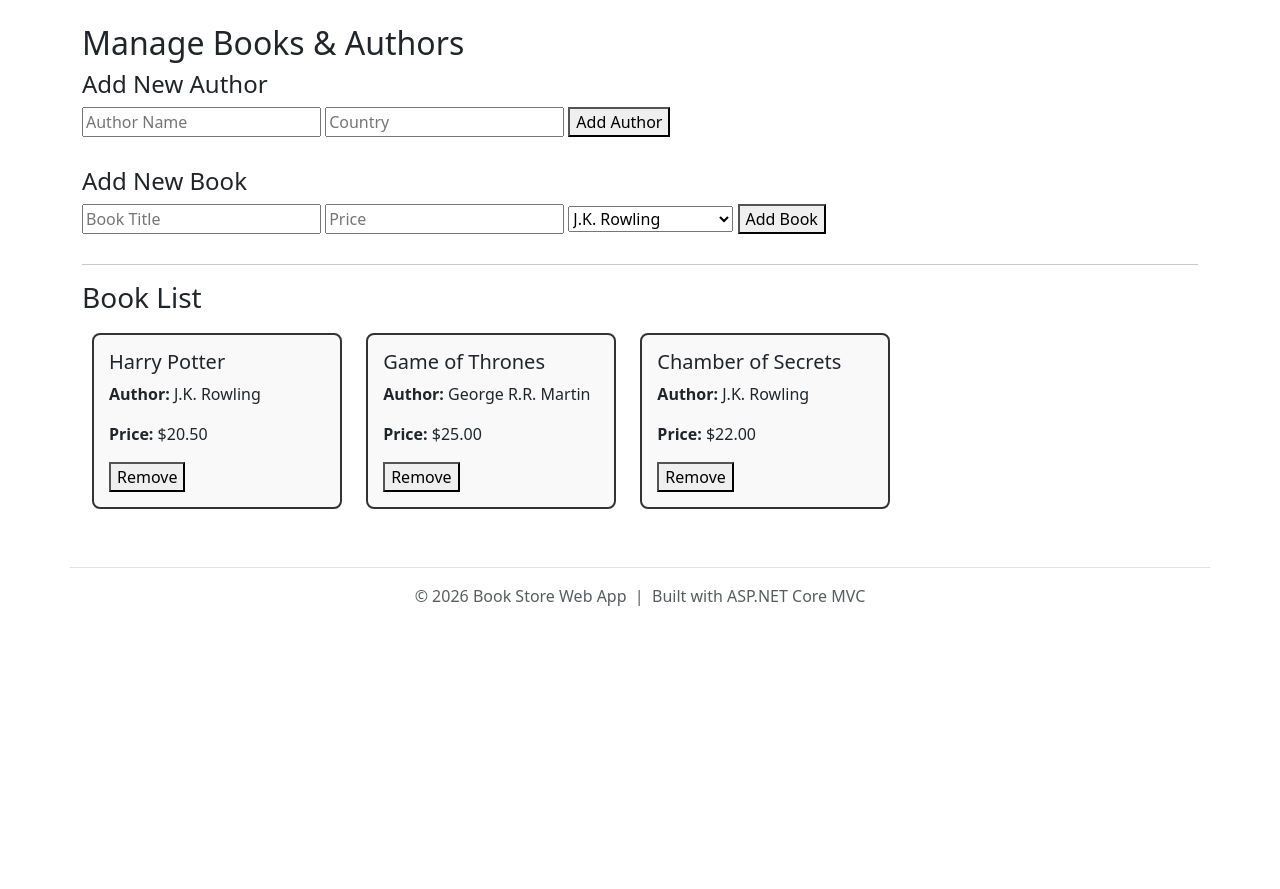
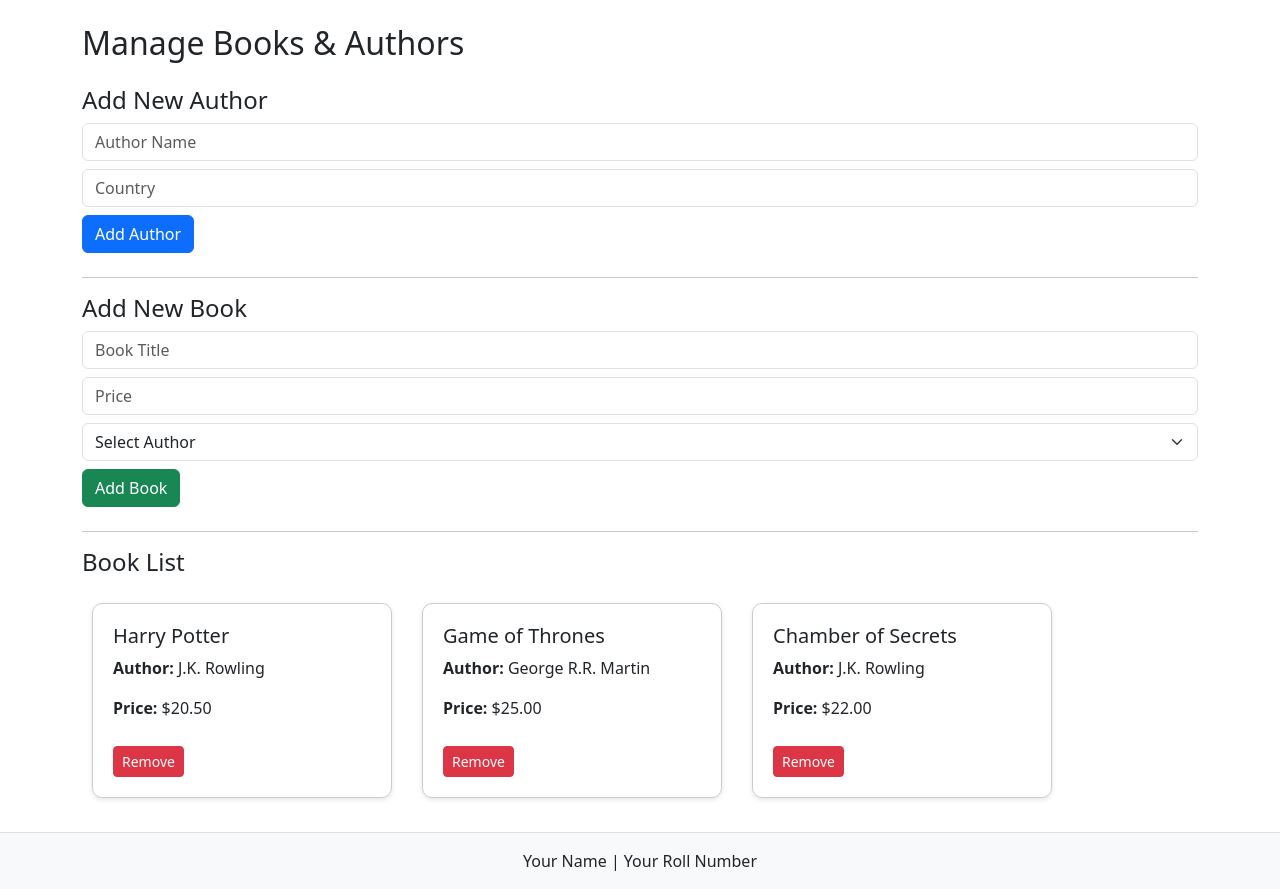
Before and after one commit to 4hmad69/AspNetCore_BookStore, an ASP.NET Core app: page / in a window 1280 px wide. Shown: the part 56-945 px from the top of the page. Before the commit the page ends 662 px from the top, so only its background shows below. Run offline with ASP.NET Core 8, Linux system fonts and the light colour scheme.

Commit message:
UI changes

```diff
--- a/Controllers/HomeController.cs
+++ b/Controllers/HomeController.cs
@@ -1,83 +1,161 @@
-using System.Diagnostics;
+
+using Microsoft.AspNetCore.Mvc;
+using System.Collections.Generic;
+using System.Linq;
 using AspNetCore_BookStore.Models;
-using Microsoft.AspNetCore.Mvc;
 using AspNetCore_BookStore.ViewModels;
-using System.Linq;
 
 namespace AspNetCore_BookStore.Controllers
 {
     public class HomeController : Controller
     {
 
-        private static List<Author> _authors = new List<Author>
+
+        private static List<Author> authors = new List<Author>
         {
-            new Author { Id = 1, Name = "J.K. Rowling", Country = "UK" },
-            new Author { Id = 2, Name = "George R.R. Martin", Country = "USA" }
+            new Author
+            {
+                Id = 1,
+                Name = "J.K. Rowling",
+                Country = "United Kingdom"
+            },
+
+            new Author
+            {
+                Id = 2,
+                Name = "George R.R. Martin",
+                Country = "United States"
+            }
         };
 
-        private static List<Book> _books = new List<Book>
+        private static List<Book> books = new List<Book>
         {
-            new Book { Id = 1, Title = "Harry Potter", Price = 20.50m, AuthorId = 1 },
-            new Book { Id = 2, Title = "Game of Thrones", Price = 25.00m, AuthorId = 2 },
-            new Book { Id = 3, Title = "Chamber of Secrets", Price = 22.00m, AuthorId = 1 }
+            new Book
+            {
+                Id = 1,
+                Title = "Harry Potter",
+                Price = 20.50m,
+                AuthorId = 1
+            },
+
+            new Book
+            {
+                Id = 2,
+                Title = "Game of Thrones",
+                Price = 25.00m,
+                AuthorId = 2
+            },
+
+            new Book
+            {
+                Id = 3,
+                Title = "Chamber of Secrets",
+                Price = 22.00m,
+                AuthorId = 1
+            }
         };
+
+
+
         public IActionResult Index()
         {
-            var vm = new HomeViewModel();
-            vm.Authors = _authors;
-            vm.Books = new List<BookCardViewModel>();
+            HomeViewModel model = new HomeViewModel();
 
-            foreach (var book in _books)
+            model.Authors = authors;
+
+            model.Books = books.Select(b => new BookCardViewModel
             {
-                var author = _authors.FirstOrDefault(a => a.Id == book.AuthorId);
-                vm.Books.Add(new BookCardViewModel
+                Id = b.Id,
+                Title = b.Title,
+                Price = b.Price,
+
+                AuthorName = authors
+                    .FirstOrDefault(a => a.Id == b.AuthorId)?.Name
+                    ?? "Unknown Author"
+
+            }).ToList();
+
+            return View(model);
+        }
+
+
+
+        [HttpPost]
+        public IActionResult AddBook(string title, decimal price, int authorId)
+        {
+            if (!string.IsNullOrWhiteSpace(title))
+            {
+                int newId = books.Count == 0
+                    ? 1
+                    : books.Max(b => b.Id) + 1;
+
+                Book newBook = new Book
                 {
-                    Id = book.Id,
-                    Title = book.Title,
-                    Price = book.Price,
-                    AuthorName = author != null ? author.Name : "Unknown"
-                });
+                    Id = newId,
+                    Title = title,
+                    Price = price,
+                    AuthorId = authorId
+                };
+
+                if (authors.Any(a => a.Id == authorId))
+                {
+                    books.Add(newBook);
+                }
             }
-            return View(vm);
+
+            return RedirectToAction("Index");
         }
+
+
+        [HttpPost]
+        public IActionResult AddAuthor(string name, string country)
+        {
+            if (!string.IsNullOrWhiteSpace(name))
+            {
+                int newId = authors.Count == 0
+                    ? 1
+                    : authors.Max(a => a.Id) + 1;
+
+                Author newAuthor = new Author
+                {
+                    Id = newId,
+                    Name = name,
+                    Country = country
+                };
+
+                authors.Add(newAuthor);
+            }
+
+            return RedirectToAction("Index");
+        }
+
+
+
+        [HttpPost]
+        public IActionResult RemoveBook(int id)
+        {
+            Book book = books.FirstOrDefault(b => b.Id == id);
+
+            if (book != null)
+            {
+                books.Remove(book);
+            }
+
+            return RedirectToAction("Index");
+        }
+
+
+
         public IActionResult About()
         {
             return View();
         }
 
+
+
         public IActionResult Contact()
         {
             return View();
         }
-
-        [HttpPost]
-        public IActionResult AddAuthor(string Name, string Country)
-        {
-            int newId = _authors.Count > 0 ? _authors.Max(a => a.Id) + 1 : 1;
-            _authors.Add(new Author { Id = newId, Name = Name, Country = Country });
-            return RedirectToAction("Index");
-        }
-
-        [HttpPost]
-        public IActionResult AddBook(string Title, decimal Price, int AuthorId)
-        {
-            if (!string.IsNullOrWhiteSpace(Title))
-            {
-                int newId = _books.Count > 0 ? _books.Max(b => b.Id) + 1 : 1;
-                _books.Add(new Book { Id = newId, Title = Title, Price = Price, AuthorId = AuthorId });
-            }
-            return RedirectToAction("Index");
-        }
-
-        [HttpPost]
-        public IActionResult RemoveBook(int id)
-        {
-            var bookToRemove = _books.FirstOrDefault(b => b.Id == id);
-            if (bookToRemove != null)
-            {
-                _books.Remove(bookToRemove);
-            }
-            return RedirectToAction("Index");
-        }
     }
 }
--- a/Models/Author.cs
+++ b/Models/Author.cs
@@ -3,8 +3,9 @@ namespace AspNetCore_BookStore.Models
     public class Author
     {
         public int Id { get; set; }
+
         public string Name { get; set; }
+
         public string Country { get; set; }
     }
-
 }
--- a/Models/Book.cs
+++ b/Models/Book.cs
@@ -3,8 +3,11 @@ namespace AspNetCore_BookStore.Models
     public class Book
     {
         public int Id { get; set; }
+
         public string Title { get; set; }
+
         public decimal Price { get; set; }
+
         public int AuthorId { get; set; }
     }
 }
--- a/Program.cs
+++ b/Program.cs
@@ -1,19 +1,18 @@
+
 var builder = WebApplication.CreateBuilder(args);
 
-// Add services to the container.
 builder.Services.AddControllersWithViews();
 
 var app = builder.Build();
 
-// Configure the HTTP request pipeline.
 if (!app.Environment.IsDevelopment())
 {
     app.UseExceptionHandler("/Home/Error");
-    // The default HSTS value is 30 days. You may want to change this for production scenarios, see https://aka.ms/aspnetcore-hsts.
     app.UseHsts();
 }
 
 app.UseHttpsRedirection();
+
 app.UseStaticFiles();
 
 app.UseRouting();
--- a/ViewModels/BookCardViewModel.cs
+++ b/ViewModels/BookCardViewModel.cs
@@ -3,8 +3,11 @@ namespace AspNetCore_BookStore.ViewModels
     public class BookCardViewModel
     {
         public int Id { get; set; }
+
         public string Title { get; set; }
+
         public decimal Price { get; set; }
+
         public string AuthorName { get; set; }
     }
 }
--- a/ViewModels/HomeViewModel.cs
+++ b/ViewModels/HomeViewModel.cs
@@ -1,11 +1,13 @@
+
+using System.Collections.Generic;
 using AspNetCore_BookStore.Models;
-using System.Collections.Generic;
 
 namespace AspNetCore_BookStore.ViewModels
 {
     public class HomeViewModel
     {
         public List<BookCardViewModel> Books { get; set; }
+
         public List<Author> Authors { get; set; }
     }
 }
--- a/Views/Home/Index.cshtml
+++ b/Views/Home/Index.cshtml
@@ -1,69 +1,145 @@
 @model AspNetCore_BookStore.ViewModels.HomeViewModel
+
+@{
+    ViewData["Title"] = "Book Store";
+}
 
 @section Styles {
     <style>
         .book-card {
-            border: 2px solid #333;
-            padding: 15px;
+            border: 1px solid #ccc;
+            padding: 20px;
             margin: 10px;
-            width: 250px;
-            border-radius: 8px;
-            display: inline-block;
-            vertical-align: top;
-            background-color: #f9f9f9;
+            width: 300px;
+            border-radius: 10px;
+            box-shadow: 0 2px 5px rgba(0,0,0,0.1);
+        }
+
+        .book-list {
+            display: flex;
+            flex-wrap: wrap;
+            gap: 10px;
+        }
+
+        .book-card button {
+            margin-top: 10px;
         }
     </style>
 }
 
-<h2>Manage Books & Authors</h2>
+<h2 class="mb-4">Manage Books & Authors</h2>
 
-<div style="margin-bottom: 30px;">
+
 <h4>Add New Author</h4>
-    <form method="post" action="/Home/AddAuthor">
-        <input type="text" name="Name" placeholder="Author Name" required />
-        <input type="text" name="Country" placeholder="Country" required />
-        <button type="submit">Add Author</button>
+
+<form method="post" action="/Home/AddAuthor" class="mb-4">
+
+    <input type="text"
+           name="name"
+           placeholder="Author Name"
+           class="form-control mb-2"
+           required />
+
+    <input type="text"
+           name="country"
+           placeholder="Country"
+           class="form-control mb-2"
+           required />
+
+    <button type="submit" class="btn btn-primary">
+        Add Author
+    </button>
+
 </form>
-</div>
 
-<div style="margin-bottom: 30px;">
+<hr />
+
+
 <h4>Add New Book</h4>
-    <form method="post" action="/Home/AddBook">
-        <input type="text" name="Title" placeholder="Book Title" required />
-        <input type="number" step="0.01" name="Price" placeholder="Price" required />
-        <select name="AuthorId">
+
+<form method="post" action="/Home/AddBook" class="mb-4">
+
+    <input type="text"
+           name="title"
+           placeholder="Book Title"
+           class="form-control mb-2"
+           required />
+
+    <input type="number"
+           name="price"
+           placeholder="Price"
+           step="0.01"
+           min="0"
+           class="form-control mb-2"
+           required />
+
+    <select name="authorId" class="form-select mb-2" required>
+
+        <option value="">Select Author</option>
+
         @foreach (var author in Model.Authors)
         {
-                <option value="@author.Id">@author.Name</option>
+            <option value="@author.Id">
+                @author.Name
+            </option>
         }
+
     </select>
-        <button type="submit">Add Book</button>
+
+    <button type="submit" class="btn btn-success">
+        Add Book
+    </button>
+
 </form>
-</div>
 
 <hr />
-<h3>Book List</h3>
+
+<h4 class="mb-3">Book List</h4>
 
 @if (Model.Books.Count == 0)
 {
-    <p>No books available</p>
+    <div class="alert alert-info">
+        No books available.
+    </div>
 }
 else
 {
-    <div>
+    <div class="book-list">
+
         @foreach (var book in Model.Books)
         {
             <div class="book-card">
+
                 <h5>@book.Title</h5>
-                <p><strong>Author:</strong> @book.AuthorName</p>
-                <p><strong>Price:</strong> $@book.Price</p>
 
-                <form method="post" action="/Home/RemoveBook" onsubmit="return confirmRemove();">
-                    <input type="hidden" name="id" value="@book.Id" />
-                    <button type="submit">Remove</button>
+                <p>
+                    <strong>Author:</strong>
+                    @book.AuthorName
+                </p>
+
+                <p>
+                    <strong>Price:</strong>
+                    $@book.Price.ToString("0.00")
+                </p>
+
+                <form method="post"
+                      action="/Home/RemoveBook"
+                      onsubmit="return confirmRemove()">
+
+                    <input type="hidden"
+                           name="id"
+                           value="@book.Id" />
+
+                    <button type="submit"
+                            class="btn btn-danger btn-sm">
+                        Remove
+                    </button>
+
                 </form>
+
             </div>
         }
+
     </div>
 }
 
--- a/Views/Shared/_Layout.cshtml
+++ b/Views/Shared/_Layout.cshtml
@@ -1,33 +1,81 @@
+
 <!DOCTYPE html>
 <html lang="en">
 <head>
     <meta charset="utf-8" />
     <meta name="viewport" content="width=device-width, initial-scale=1.0" />
+
     <title>Book Store</title>
-    <link href="https://cdn.jsdelivr.net/npm/bootstrap@5.3.0/dist/css/bootstrap.min.css" rel="stylesheet">
+
+    <link href="https://cdn.jsdelivr.net/npm/bootstrap@5.3.3/dist/css/bootstrap.min.css"
+          rel="stylesheet" />
+
     @RenderSection("Styles", required: false)
 </head>
-@RenderSection("Scripts", required: false)
+
 <body>
+
     <nav class="navbar navbar-expand-lg navbar-dark bg-dark">
         <div class="container">
-            <a class="navbar-brand" href="/Home/Index">Book Store</a>
-            <div class="navbar-nav">
-                <a class="nav-link" href="/Home/Index">Home</a>
-                <a class="nav-link" href="/Home/About">About</a>
-                <a class="nav-link" href="/Home/Contact">Contact</a>
+
+            <a class="navbar-brand" href="/Home/Index">
+                Book Store
+            </a>
+
+            <button class="navbar-toggler" type="button"
+                    data-bs-toggle="collapse"
+                    data-bs-target="#navbarMenu">
+
+                <span class="navbar-toggler-icon"></span>
+
+            </button>
+
+            <div class="collapse navbar-collapse" id="navbarMenu">
+
+                <ul class="navbar-nav ms-auto">
+
+                    <li class="nav-item">
+                        <a class="nav-link" href="/Home/Index">
+                            Home
+                        </a>
+                    </li>
+
+                    <li class="nav-item">
+                        <a class="nav-link" href="/Home/About">
+                            About
+                        </a>
+                    </li>
+
+                    <li class="nav-item">
+                        <a class="nav-link" href="/Home/Contact">
+                            Contact
+                        </a>
+                    </li>
+
+                </ul>
+
             </div>
         </div>
     </nav>
 
-    <div class="container mt-4">
+    <main class="container my-4">
+
         @RenderBody()
-    </div>
 
-    <footer class="container mt-5 py-3 border-top text-center">
-        <p class="text-muted mb-0">
-            &copy; 2026 Book Store Web App &nbsp;|&nbsp; Built with ASP.NET Core MVC
+    </main>
+
+    <footer class="bg-light border-top text-center py-3 mt-4">
+
+        <p class="mb-0">
+            Your Name | Your Roll Number
         </p>
+
     </footer>
+
+    <script src="https://cdn.jsdelivr.net/npm/bootstrap@5.3.3/dist/js/bootstrap.bundle.min.js">
+    </script>
+
+    @RenderSection("Scripts", required: false)
+
 </body>
 </html>
```
Also changed, not shown: Views/Home/About.cshtml (+36 -4 lines), Views/Home/Contact.cshtml (+18 -2 lines), Views/Shared/_SimpleLayout.cshtml (+27 -8 lines), Views/_ViewStart.cshtml (line endings or trailing spaces). Lines whose indentation alone changed are shown as unchanged.
